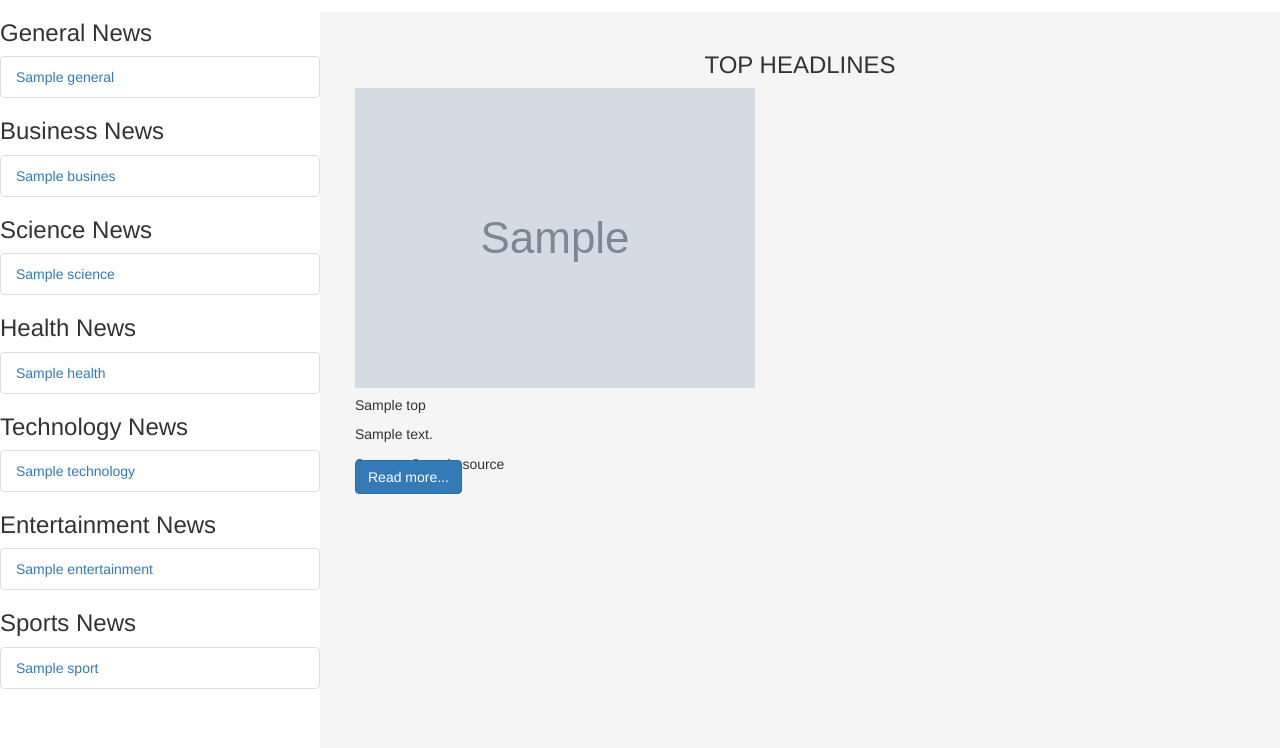
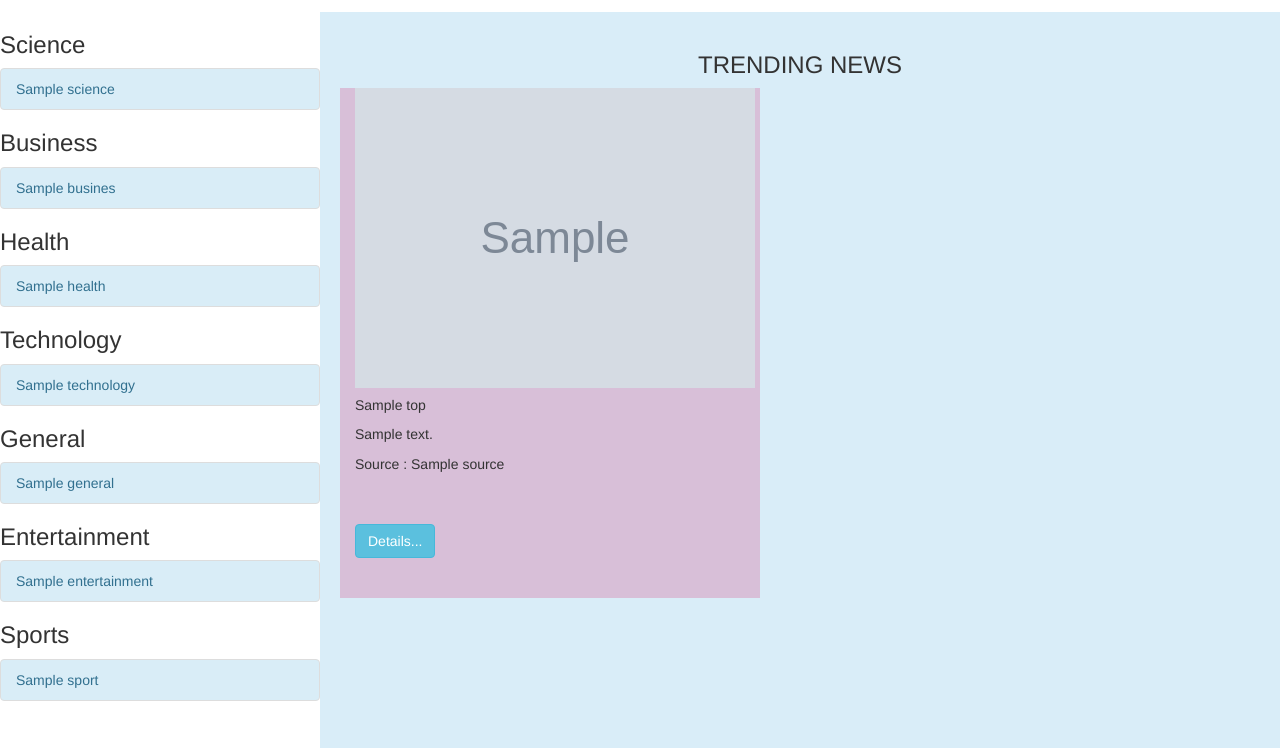
Before and after one commit to kim-olanga/News-App, a Flask app: template app/templates/index.html in a window 1280 px wide. Shown: the part 52-800 px from the top of the page. Run offline with Flask 2, Linux system fonts and the light colour scheme; the template is opened without the code that fills it: most values are stand-ins (such as "Sample title", 1, 10 or a date in 2020); grey boxes marked "Sample" are stand-in pictures; some libraries are stand-ins or nearby versions.

Commit message:
add css stylesheet

```diff
--- a/app/request.py
+++ b/app/request.py
@@ -23,7 +23,7 @@ def get_sources(category):
     '''
     Function that gets the json response to our url request
     '''
-    get_sources_url = 'https://newsapi.org/v2/sources?category={}&language=en&apiKey=da67dca9448846eb96a9241073e348bc'.format(category,api_key)
+    get_sources_url = 'https://newsapi.org/v2/sources?category={}&language=en&apiKey=32cdf596c9044944b0c9fadc9e2dd30c'.format(category,api_key)
 
     with urllib.request.urlopen(get_sources_url) as url:
         get_sources_data = url.read()
@@ -58,7 +58,7 @@ def process_results(source_list):
     return source_results
 
 def get_articles(id):
-    get_article_url = 'https://newsapi.org/v2/everything?sources={}&language=en&apiKey=da67dca9448846eb96a9241073e348bc'.format(id,api_key)
+    get_article_url = 'https://newsapi.org/v2/everything?sources={}&language=en&apiKey=32cdf596c9044944b0c9fadc9e2dd30c'.format(id,api_key)
 
     with urllib.request.urlopen(get_article_url) as url:
         article_details_data = url.read()
@@ -90,7 +90,7 @@ def get_articles(id):
     return article_results
 
 def topheadlines():
-        get_top_url = "https://newsapi.org/v2/top-headlines?language=en&apiKey=da67dca9448846eb96a9241073e348bc".format(api_key)
+        get_top_url = "https://newsapi.org/v2/top-headlines?language=en&apiKey=32cdf596c9044944b0c9fadc9e2dd30c".format(api_key)
 
         with urllib.request.urlopen(get_top_url) as url:
             top_details_data = url.read()
--- a/app/static/css/index.css
+++ b/app/static/css/index.css
@@ -1,7 +1,7 @@
-sidebar, .main{
+.sidebar, .main{
     transition: all .3s ease-out;
     overflow-y: auto;
-    position: absolute;
+    position: fixed;
     top: 64px;
     bottom: 0;
 
@@ -13,15 +13,15 @@ sidebar, .main{
   }
 
   .main{
-  background-color: #f5f5f5;
-  position: absolute;
+  background-color:rgb(217,237,248);
+  position: fixed;
   width: 75%;
   right: 0;
   padding: 20px;
 
   }
 
-  ul {
+  /* ul {
       list-style-type: none;
 
-  }
+  } */
--- a/app/templates/index.html
+++ b/app/templates/index.html
@@ -15,61 +15,59 @@
         {% endblock %}
         <!-- Content block -->
         {% block content %}
+
+        <div class="main">
+            <h3 class="text-center font-weight-bolder"> TRENDING NEWS </h3>
+            <div class="flex-wrap justify-content-center d-grid">
+            {% for i in top %}
+
+                <div class="card col-lg-3 col-md-6 " style="background-color:thistle; width: 42rem; display: block; flex-wrap: wrap; margin-bottom: 20px; padding-bottom: 20px; margin-right: 20px; padding-right: 20px;">
+                    <img src="{{i.image}} " class="card-img-top" alt="no image" style="height: 300px; width: 400px;">
+                    <div class="card-body">
+                    <h5 class="card-title font-weight-bold">{{i.title}}</h5>
+                    <p class="card-text">{{i.description}}</p>
+                    <p class="card-text font-italic">Source : {{i.source}}</p><br><br>
+                    <a href="{{i.link}}" class="btn btn-info"> Details... </a>
+                    </div><br>
+                </div>
+
+            {% endfor %}
+            </div>
+        </div>
+
         <!-- Sources section  -->
         <aside class="sidebar">
-            <h3 class="bg-dark text-white">General News</h3>
+            <h3 class="bg-dark text-white">Science </h3>
+            <ul class="list-group">
+             {{macro.displaySources(science)}}
+            </ul>
+            <h3 class="bg-dark text-white">Business </h3>
+            <ul class="list-group">
+             {{macro.displaySources(business)}}
+            </ul>
+            <h3 class="bg-dark text-white">Health </h3>
+            <ul class="list-group">
+             {{macro.displaySources(health)}}
+            </ul>
+            <h3 class="bg-dark text-white">Technology </h3>
+            <ul class="list-group">
+             {{macro.displaySources(technology)}}
+            </ul>
+            <h3 class="bg-dark text-white">General </h3>
             <ul class="list-group">
              {{macro.displaySources(general)}}
             </ul>
-            <h3 class="bg-dark text-white">Business News</h3>
-            <ul class="list-group">
-             {{macro.displaySources(business)}}
-            </ul>
-            <h3 class="bg-dark text-white">Science News</h3>
-            <ul class="list-group">
-             {{macro.displaySources(science)}}
-            </ul>
-            <h3 class="bg-dark text-white">Health News</h3>
-            <ul class="list-group">
-             {{macro.displaySources(health)}}
-            </ul>
-            <h3 class="bg-dark text-white">Technology News</h3>
-            <ul class="list-group">
-             {{macro.displaySources(technology)}}
-            </ul>
-            <h3 class="bg-dark text-white">Entertainment News</h3>
+            <h3 class="bg-dark text-white">Entertainment </h3>
             <ul class="list-group">
              {{macro.displaySources(entertainment)}}
             </ul>
-            <h3 class="bg-dark text-white">Sports News</h3>
+            <h3 class="bg-dark text-white">Sports </h3>
             <ul class="list-group">
              {{macro.displaySources(sports)}}
             </ul>
 
         </aside>
 
-          <section class="main">
-            <h3 class="text-center font-weight-bolder">TOP HEADLINES</h3>
-            <div class="d-flex flex-wrap justify-content-center">
-            {% for i in top %}
-
-                <div class="card col-lg-3 col-md-6 m-2 p-2" >
-                    <img src="{{i.image}}" class="card-img-top" alt="no image">
-                    <div class="card-body">
-                    <h5 class="card-title font-weight-bold">{{i.title}}</h5>
-                    <p class="card-text">{{i.description}}</p>
-                    <p class="card-text font-italic">Source : {{i.source}}</p>
-                    <br>
-                    <a href="{{i.link}}" class="btn btn-primary" style="position: absolute;
-                    bottom: 10px;">Read more...</a>
-                    </div>
-                </div>
-
-
-            {% endfor %}
-
-            </section>
-
 
         {% endblock %}
  </body>
--- a/app/templates/macros.html
+++ b/app/templates/macros.html
@@ -2,7 +2,7 @@
 
     {% for source in source_list %}
     <a href="/article/{{source.id}}">
-    <li class="list-group-item list-group-item-action ">{{source.name}}
+    <li class="list-group-item list-group-item-info ">{{source.name}}
     </li></a>
     {% endfor %}
 
```
Also changed, not shown: app/templates/article.html (+46 -49 lines), 1 other file.
